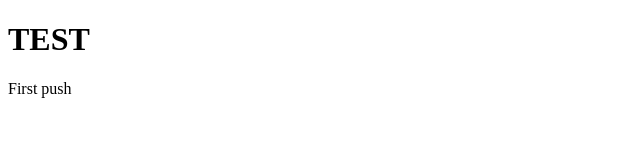
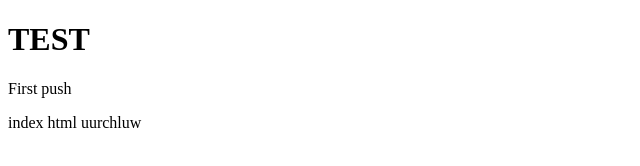
Before and after one commit to Enkhtuvshin0513/test-merge, a website: page index.html in a window 1280 px wide. Shown: the whole page, without its empty margins (0-640 px from the left). Drawn offline with Linux system fonts and the light colour scheme.

Commit message:
index change

```diff
--- a/index.html
+++ b/index.html
@@ -8,5 +8,6 @@
   <body>
     <h1>TEST</h1>
     <p>First push</p>
+    <p>index html uurchluw</p>
   </body>
 </html>
```
